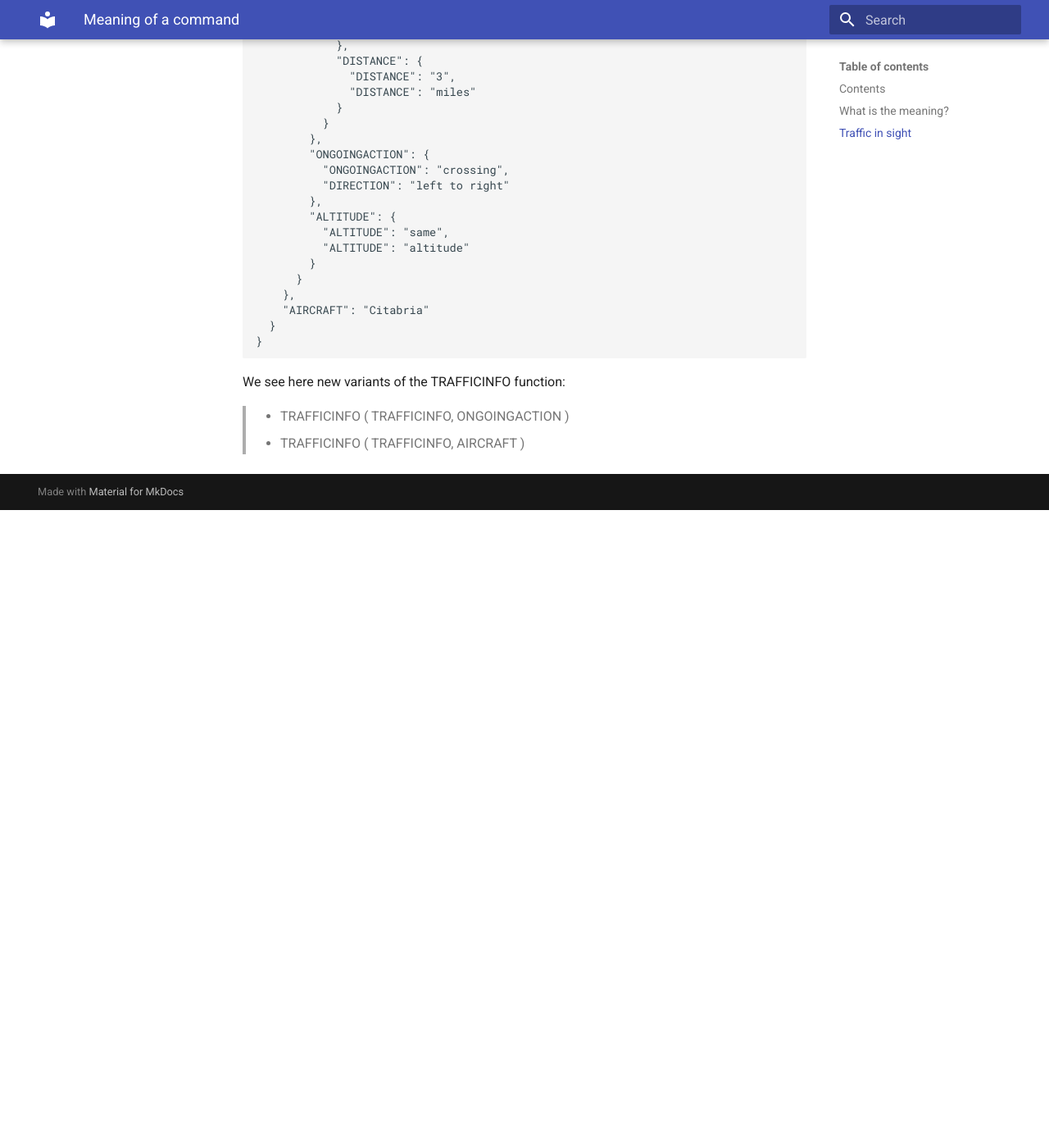
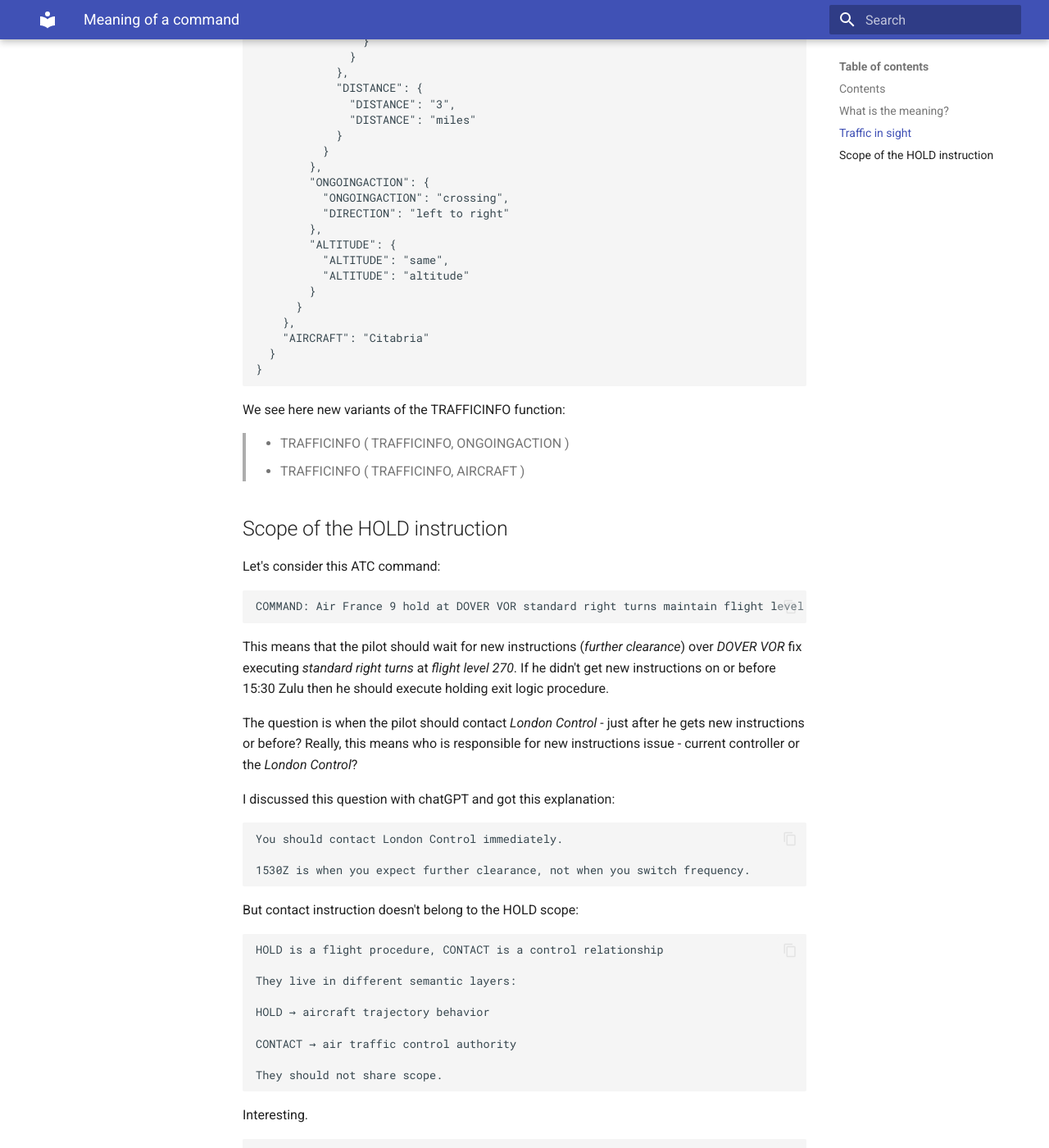
Before and after one commit to sash-tim/ATC-parsing, an MkDocs documentation site: the page built from docs/meaning_of_a_command.md, in a window 1280 px wide and 1400 px high, scrolled down 3864 px. Shown: the whole window at 82% size. Built offline with MkDocs 1.6.1 and Material for MkDocs 9.7.7, drawn with Linux system fonts in a browser that asks for light colours; before the commit the page ends 4486 px from its top, so only the background shows below that; some of the changed text lies outside the part shown.

Commit message:
HOLD function scope

````diff
--- a/docs/meaning_of_a_command.md
+++ b/docs/meaning_of_a_command.md
@@ -3,6 +3,7 @@
 ## Contents
 - [What is the meaning?](#what-is-the-meaning)
 - [Traffic in sight](#traffic-in-sight)
+- [Scope of the HOLD instruction](#scope-of-the-hold-instruction)
 
 ## What is the meaning?
 
@@ -191,3 +192,185 @@ We see here new variants of the TRAFFICINFO function:
 
 >- TRAFFICINFO ( TRAFFICINFO, ONGOINGACTION )
 >- TRAFFICINFO ( TRAFFICINFO, AIRCRAFT )
+
+
+## Scope of the HOLD instruction
+
+Let's consider this ATC command:
+
+```
+COMMAND: Air France 9 hold at DOVER VOR standard right turns maintain flight level 270 Expect further clearance at 1530Z Contact London Control 132.
+```
+
+This means that the pilot should wait for new instructions (*further clearance*) over *DOVER VOR* fix executing *standard right turns* at *flight level 270*. If he didn't get new instructions on or before 15:30 Zulu then he should execute holding exit logic procedure.
+
+The question is when the pilot should contact *London Control* - just after he gets new instructions or before? Really, this means who is responsible for new instructions issue - current controller or the *London Control*?
+
+I discussed this question with chatGPT and got this explanation:
+
+```
+You should contact London Control immediately.
+
+1530Z is when you expect further clearance, not when you switch frequency.
+```
+But contact instruction doesn't belong to the HOLD scope:
+
+```
+HOLD is a flight procedure, CONTACT is a control relationship
+
+They live in different semantic layers:
+
+HOLD → aircraft trajectory behavior
+
+CONTACT → air traffic control authority
+
+They should not share scope.
+```
+Interesting.
+
+```
+PARSE (simplified JSON):
+
+{
+  "CALLSIGN": {
+    "AIRCRAFT": "Air France",
+    "INTNUMBER": "9"
+  },
+  "HOLD": {
+    "HOLD": {
+      "HOLD": {
+        "HOLD": {
+          "HOLD": {
+            "HOLD": {
+              "HOLD": {
+                "HOLD": "hold",
+                "AT": "at",
+                "FIX": {
+                  "WAYPOINT": "DOVER",
+                  "NAVAID": "VOR"
+                }
+              }
+            },
+            "TURNS": "standard right turns"
+          }
+        },
+        "MAINTAIN": {
+          "MAINTAIN": {
+            "MAINTAIN": "maintain",
+            "FLEVEL": {
+              "FLEVEL": "flight level",
+              "FLEVELVALUE": "270"
+            }
+          }
+        }
+      }
+    },
+    "EXPECT": {
+      "EXPECT": {
+        "EXPECT": "Expect",
+        "CLEARANCE": {
+          "CLEARANCE": "further clearance",
+          "AT": "at",
+          "TIMEINFO": "1530Z"
+        }
+      }
+    }
+  },
+  "CONTACT": {
+    "CONTACT": "Contact",
+    "CONTROLLER": {
+      "PLACE": "London",
+      "CONTROLLER": {
+        "CONTROLLER": "Control",
+        "FREQUENCY": {
+          "REALNUMBER": "132.7"
+        }
+      }
+    }
+  }
+}
+```
+
+Functions used for HOLD parsing for this command:
+
+>- HOLD ( HOLD, AT, FIX)
+>- HOLD ( HOLD, TURNS)
+>- HOLD ( HOLD, MAINTAIN)
+>- HOLD ( HOLD, EXPECT)
+
+And this is one another example related to the HOLD instruction.
+
+```
+COMMAND: American 105 heavy due traffic proceed direct DIXIE hold north on the Victor zero eight zero radial right turns expect further clearance one seven one zero Zulu Maintain flight level two four zero After holding proceed Victor 16 to Robbinsville then Tango 212 to Yardley then as filed
+
+PARSE (simplified and condensed JSON):
+
+{
+  "CALLSIGN": {...},
+  "REASON": {...},
+  "NAVIGATION": {...},
+  "HOLD": {
+    "HOLD": {
+      "HOLD": {
+        "HOLD": {
+          "HOLD": {
+            "HOLD": {
+              "HOLD": {
+                "HOLD": {
+                  "HOLD": "hold",
+                  "POSITION": {
+                    "DIRECTIONMAGNETIC": "north",
+                    "ON": "on",
+                    "the RADIAL": {
+                      "ROUTE": "Victor zero eight zero",
+                      "RADIAL": "radial"
+                    }
+                  }
+                }
+              },
+              "TURNS": "right turns"
+            }
+          },
+          "EXPECT": {
+            "EXPECT": {
+              "EXPECT": "expect",
+              "CLEARANCE": "further clearance",
+              "TIME": {
+                "WORDNUMPHONEALPHABET": {
+                  "WORDNUMBER": "one seven one zero",
+                  "PHONETICALPHABET": "Zulu"
+                }
+              }
+            }
+          }
+        }
+      },
+      "MAINTAIN": {
+        "MAINTAIN": {
+          "MAINTAIN": "Maintain",
+          "FLEVEL": {
+            "FLEVEL": "flight level",
+            "FLEVELVALUE": "two four zero"
+          }
+        }
+      }
+    }
+  },
+  "NAVIGATION": {
+    "AFTER": {
+      "AFTER": "After",
+      "HOLD": "holding"
+    },
+    "NAVIGATION": {...}
+  },
+  "THEN": {...},
+  "THEN_3": {...}
+}
+```
+
+Here for the HOLD parsing, these variants of the HOLD function are used to form a representation of its scope:
+
+>- HOLD ( HOLD, POSITION )
+>- HOLD ( HOLD, TURNS )
+>- HOLD ( HOLD, EXPECT )
+>- HOLD ( HOLD, MAINTAIN )
--- a/setup.py
+++ b/setup.py
@@ -2,7 +2,7 @@ from setuptools import setup, find_packages
 
 setup(
     name="ATC_parsing",
-    version="1.2.11",
+    version="1.2.12",
     packages=find_packages(),
     include_package_data=True,
     package_data={"ATC_parsing":["data/*"]},
````
Also changed, not shown: README.md (+1 -1 lines), docs/getting_started.md (+1 -1 lines), 2 other files.
